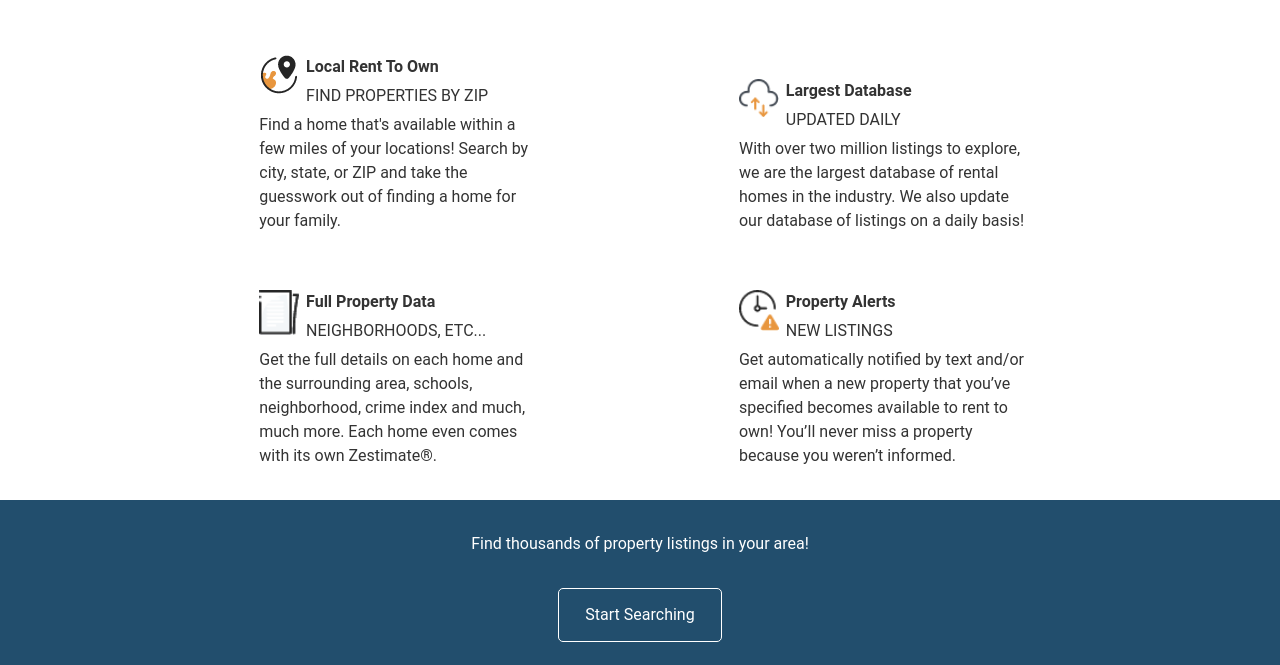
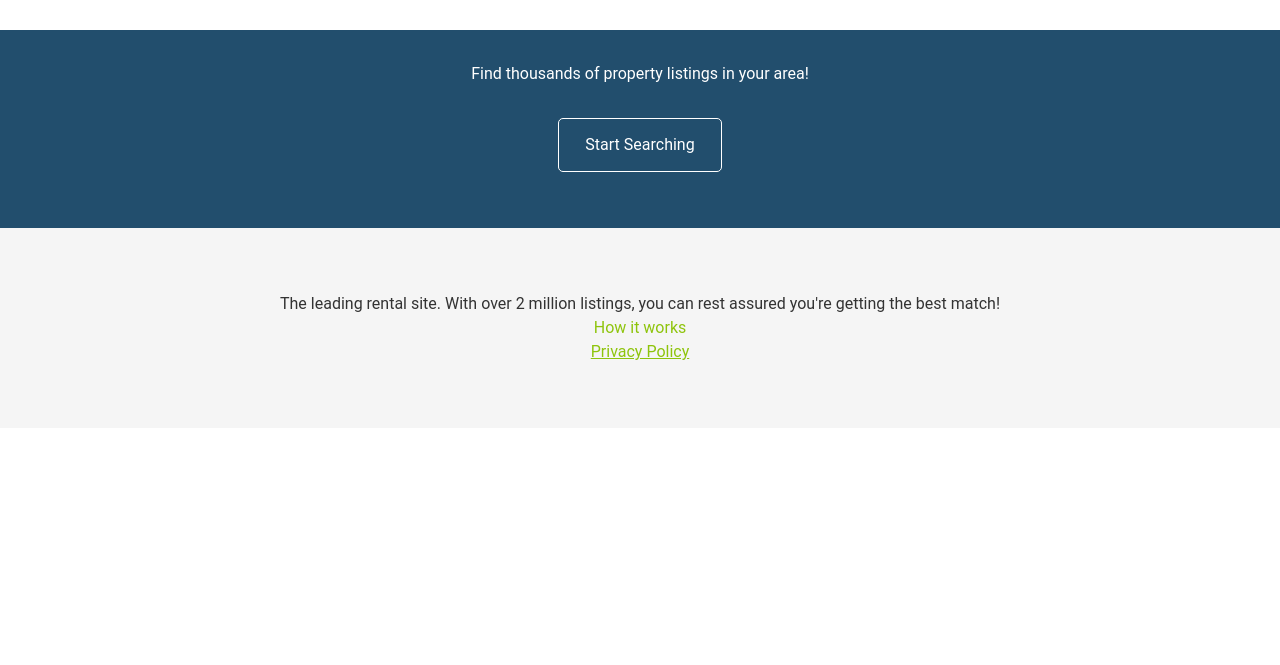
Before and after one commit to moyomziwakhe/rentals-new, a plain HTML site: page index.html in a window 1280 px wide. Shown: the part 578-1243 px from the top of the page. After the commit the page ends 1006 px from the top, so only its background shows below. Drawn offline with Linux system fonts and the light colour scheme.

Commit message:
Update index.html

```diff
--- a/index.html
+++ b/index.html
@@ -55,64 +55,7 @@
 			</section>
 		</main>
 
-		<div style="max-width: 1142px; margin: auto">
-			<div class="icon_container">
-				<div>
-					<img src="img/local_icon.png" style="width: 2.5rem" />
-					<div class="icon_text_container">
-						<h4 style="margin: 0">Local Rent To Own</h4>
-						<p style="margin: 5px 0; font-size: 16px">FIND PROPERTIES BY ZIP</p>
-					</div>
-				</div>
-				<p>
-					Find a home that's available within a few miles of your locations!
-					Search by city, state, or ZIP and take the guesswork out of finding a
-				   home for your family.
-				</p>
-			</div>
-			<div class="icon_container">
-				<div>
-					<img src="img/upload_icon.png" style="width: 2.5rem" />
-					<div class="icon_text_container">
-						<h4 style="margin: 0">Largest Database</h4>
-						<p style="margin: 5px 0; font-size: 16px">UPDATED DAILY</p>
-					</div>
-				</div>
-				<p>
-					With over two million listings to explore, we are the largest database
-					of rental homes in the industry. We also update our database of
-					listings on a daily basis!
-				</p>
-			</div>
-			<div class="icon_container">
-				<div>
-					<img src="img/data_icon.png" style="width: 2.5rem" />
-					<div class="icon_text_container">
-						<h4 style="margin: 0">Full Property Data</h4>
-						<p style="margin: 5px 0; font-size: 16px">NEIGHBORHOODS, ETC...</p>
-					</div>
-				</div>
-				<p>
-					Get the full details on each home and the surrounding area, schools,
-					neighborhood, crime index and much, much more. Each home even comes
-					with its own Zestimate®.
-				</p>
-			</div>
-			<div class="icon_container">
-				<div>
-					<img src="img/alert_icon.png" style="width: 2.5rem" />
-					<div class="icon_text_container">
-						<h4 style="margin: 0">Property Alerts</h4>
-						<p style="margin: 5px 0; font-size: 16px">NEW LISTINGS</p>
-					</div>
-				</div>
-				<p>
-					Get automatically notified by text and/or email when a new property
-					that you’ve specified becomes available to rent to own! You’ll never
-					miss a property because you weren’t informed.
-				</p>
-			</div>
-		</div>
+
 
 		<section class="secondary-cta">
 			<div class="cta-text">
```
